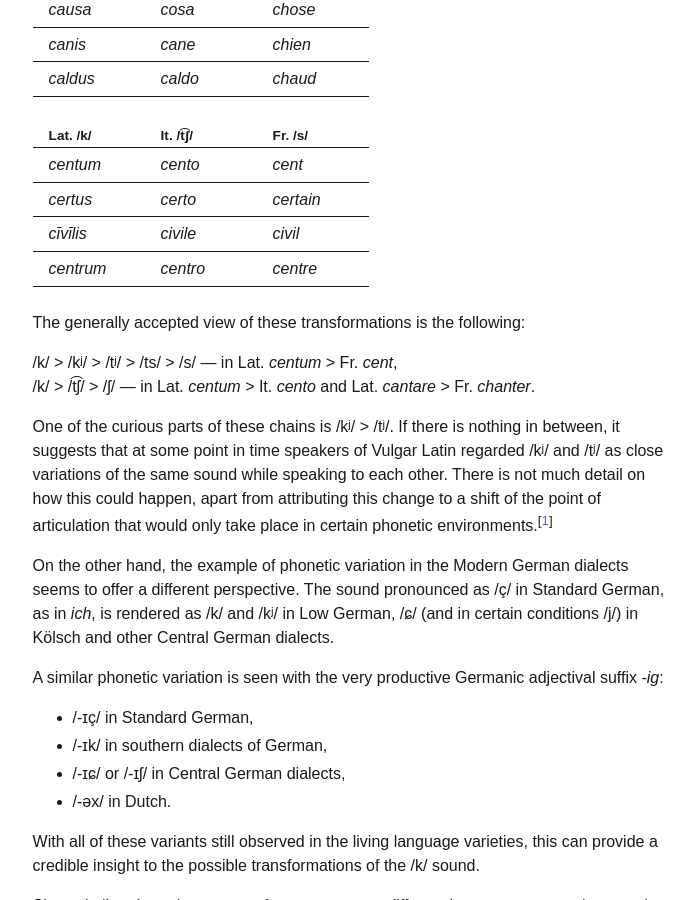
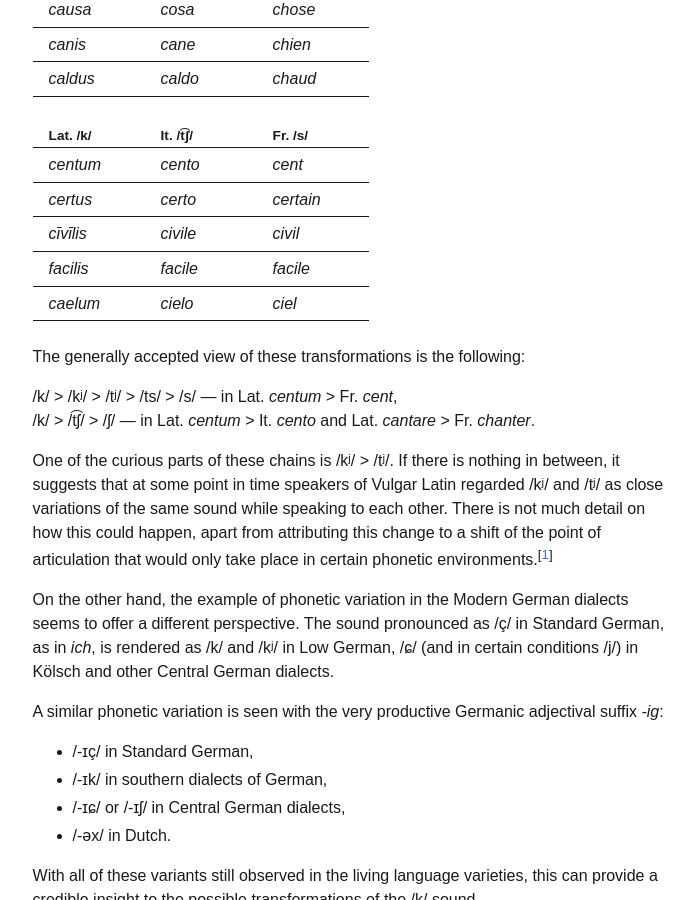
Before and after one commit to axtk/axtk.github.io, a Jekyll site: the page built from x/palatalization_in_Old_French.html, in a window 1280 px wide and 900 px high, scrolled down 489 px. Shown: the whole window, without its empty margins (285-979 px from the left). Built offline with Jekyll 4.4.1, drawn with Linux system fonts in a browser that asks for light colours.

Commit message:
update palatalization examples

```diff
--- a/x/palatalization_in_Old_French.html
+++ b/x/palatalization_in_Old_French.html
@@ -74,9 +74,14 @@ abstract: Reconsidering the course of the palatalization in Old French through c
     <td><i>civil</i></td>
 </tr>
 <tr>
-    <td><i>centrum</i></td>
-    <td><i>centro</i></td>
-    <td><i>centre</i></td>
+    <td><i>facilis</i></td>
+    <td><i>facile</i></td>
+    <td><i>facile</i></td>
+</tr>
+<tr>
+    <td><i>caelum</i></td>
+    <td><i>cielo</i></td>
+    <td><i>ciel</i></td>
 </tr>
 </table>
 
```
